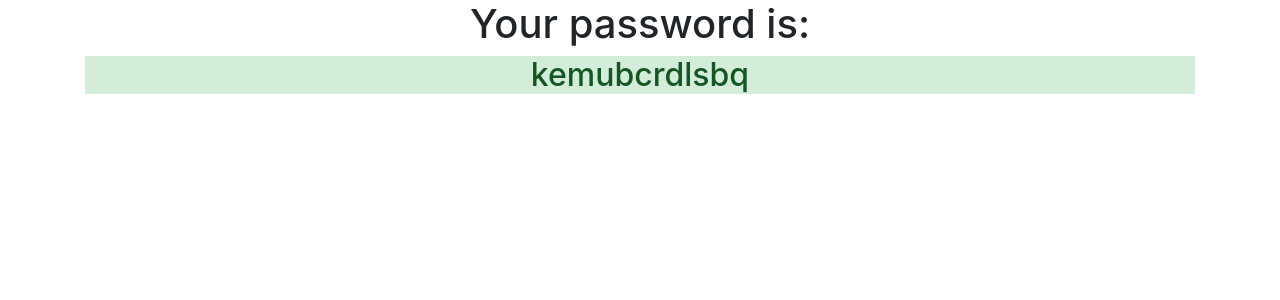
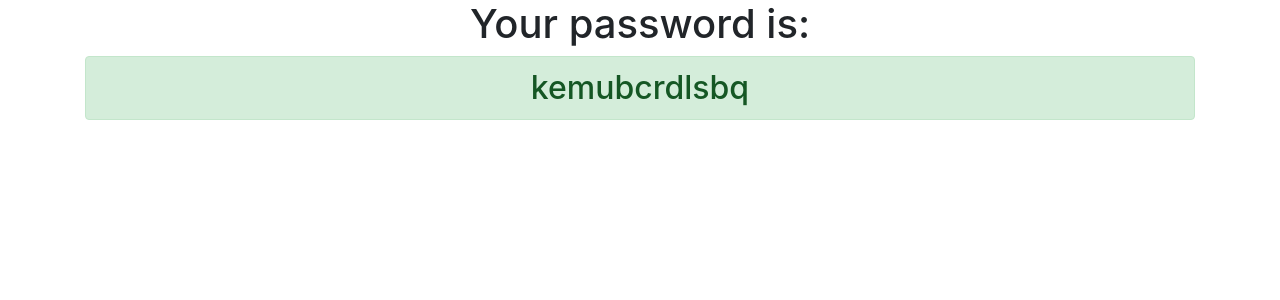
Before and after one commit to bbrooks54/django3-password-generator, a Django app: page /password/ in a window 1280 px wide. Shown: the top 300 px of the page. Run offline with Django 3.2, Linux system fonts and the light colour scheme.

Commit message:
I made some tweaks

```diff
--- a/generator/templates/generator/password.html
+++ b/generator/templates/generator/password.html
@@ -3,7 +3,7 @@
 <div class="container text-center">
 
 <h1> Your password is: </h1>
-<h2 class="alerrt alert-success"> {{ password }}</h2>
+<h2 class="alert alert-success"> {{ password }}</h2>
 
 
 </div>
```
